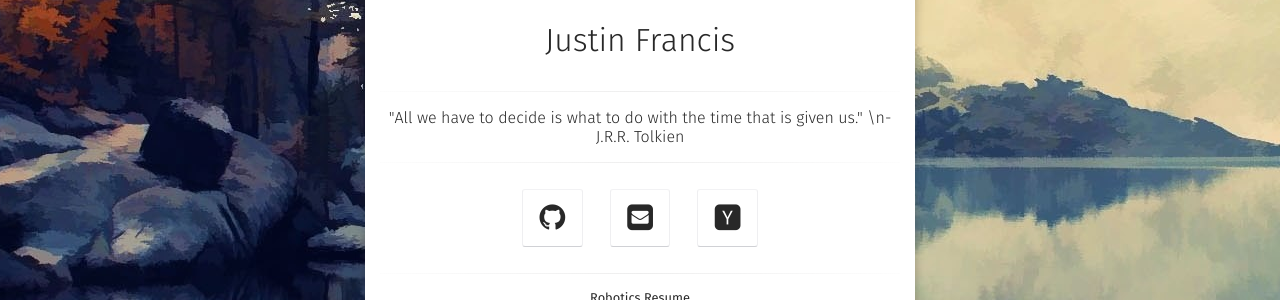
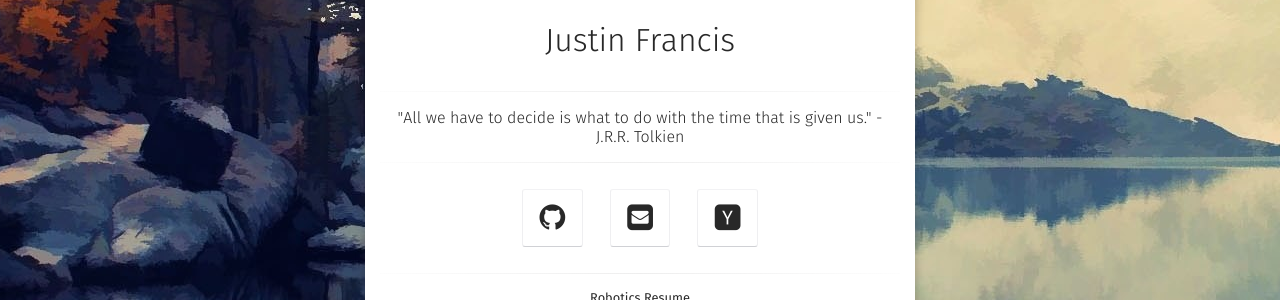
Before and after one commit to jphran/jphran.github.io, a Jekyll site: the page built from index.html, in a window 1280 px wide. Shown: the part 322-622 px from the top of the page. Built offline with Jekyll 4.4.1, drawn with Linux system fonts in a browser that asks for light colours; some web fonts are replaced.

Commit message:
formatting quote

```diff
--- a/_config.yml
+++ b/_config.yml
@@ -1,6 +1,6 @@
 # Site
 title:              Justin Francis
-bio:                '"All we have to decide is what to do with the time that is given us." \n- J.R.R. Tolkien'
+bio:                '"All we have to decide is what to do with the time that is given us." - J.R.R. Tolkien'
 description:        "A display of justin francis. Embeddes systems, mechanical, computer, engineer. Computer scientist. Hobbyist. Outdoorsman. A lover of all fine things"
 reading_time:       true
 words_per_minute:   100
```
